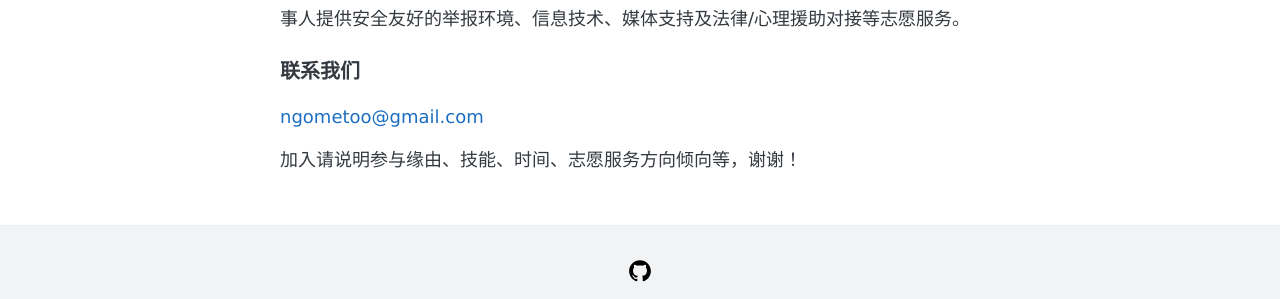
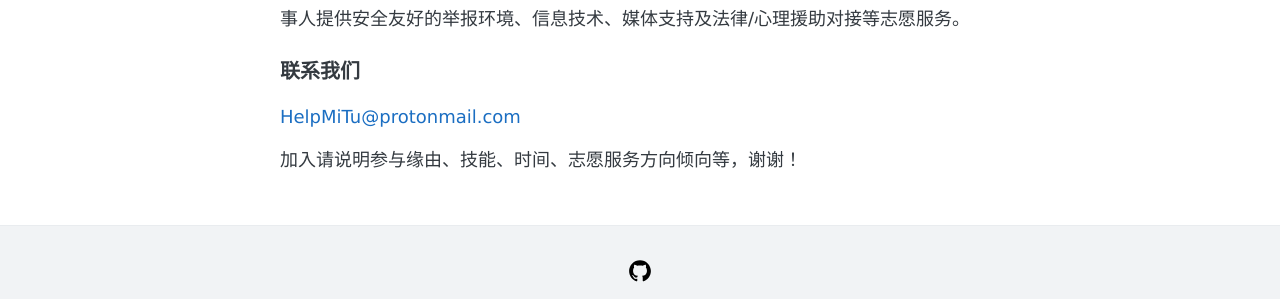
Before and after one commit to NGOMeToo/NGOMeToo.github.io, a Jekyll site: the page built from about.md, in a window 1280 px wide. Shown: the part 305-604 px from the top of the page. Built offline with Jekyll 4.4.1, drawn with Linux system fonts in a browser that asks for light colours.

Commit message:
update mail

```diff
--- a/about.md
+++ b/about.md
@@ -11,6 +11,6 @@ NGOmetoo是一个反性骚扰/性侵犯的关注&赋能志愿者小组，意在
 
 ### 联系我们
 
-[ngometoo@gmail.com](mailto:ngometoo@gmail.com)
+[HelpMiTu@protonmail.com](mailto:helpmitu@protonmail.com)
 
 加入请说明参与缘由、技能、时间、志愿服务方向倾向等，谢谢！
```
